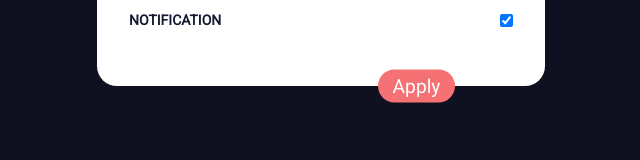
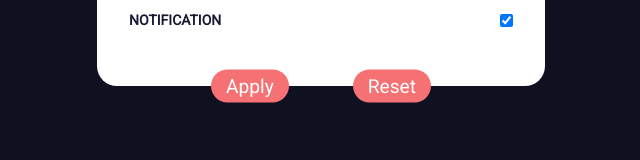
Before and after one commit to rainmodred/Pomodoro, a React (Create React App) app: page / in a window 1280 px wide. Both pictures are taken after a click on the button 640 px from the left and 760 px from the top of the page. Shown: the part 579-739 px from the top of the page, without its empty margins (319-959 px from the left). Built offline with nearby package versions, Linux system fonts and the light colour scheme.

Commit message:
Add reset settings button

```diff
--- a/src/components/SettingsModal/SettingsModal.module.css
+++ b/src/components/SettingsModal/SettingsModal.module.css
@@ -55,11 +55,18 @@
   flex-basis: 100px;
 }
 
-.submit {
+.buttonsWrapper {
   position: absolute;
-  right: 20%;
+  transform: translateY(50%);
   bottom: 0;
-  transform: translateY(50%);
+  left: 0;
+  right: 0;
+  display: flex;
+  justify-content: center;
+  column-gap: 4rem;
+}
+
+.button {
   background-color: var(--color-main);
   color: white;
   padding: 5px 15px;
@@ -69,11 +76,11 @@
   outline: none;
 }
 
-.submit:hover {
-  transform: rotate(5deg);
+.button:hover {
+  background-color: var(--color-blue);
 }
 
-.submit:focus {
+.button:focus {
   box-shadow: 0 0 0 0.05em #000, 0 0 0.15em 0.1em currentColor;
 }
 
--- a/src/components/SettingsModal/SettingsModal.tsx
+++ b/src/components/SettingsModal/SettingsModal.tsx
@@ -4,7 +4,7 @@ import VisuallyHidden from '@reach/visually-hidden';
 import { Listbox, ListboxList, ListboxOption } from '@reach/listbox';
 import '@reach/listbox/styles.css';
 
-import { useSettings } from '../../context/SettingsContext';
+import { initialSettings, useSettings } from '../../context/SettingsContext';
 import NumberInput from '../NumberInput/NumberInput';
 import VolumeSlider from '../VolumeSlider';
 import useSound from '../Pomodoro/useSound';
@@ -128,6 +128,36 @@ export default function SettingsModal({
 
   function handleNotificationChange(e: React.ChangeEvent<HTMLInputElement>) {
     setNotification(!notification);
+  }
+
+  function handleResetSettings() {
+    const {
+      timers,
+      selectedColor,
+      selectedSound,
+      volume,
+      autostart,
+      notification,
+    } = initialSettings;
+
+    setTimers(
+      timers.reduce<Record<string, string>>((prev, curr) => {
+        prev[curr.label] = (curr.time / 60).toString();
+        return prev;
+      }, {}),
+    );
+    setColors(
+      [...colorsList].map(color =>
+        color.value === selectedColor
+          ? { ...color, checked: true }
+          : { ...color, checked: false },
+      ),
+    );
+
+    setCurrentSound(selectedSound);
+    setVolume(volume);
+    setAutostart(autostart);
+    setNotification(notification);
   }
 
   return (
@@ -258,9 +288,18 @@ export default function SettingsModal({
           </li>
         </ul>
 
-        <button className={styles.submit} type="submit">
-          Apply
-        </button>
+        <div className={styles.buttonsWrapper}>
+          <button className={`${styles.button} ${styles.submit}`} type="submit">
+            Apply
+          </button>
+          <button
+            className={`${styles.button} ${styles.reset}`}
+            type="button"
+            onClick={handleResetSettings}
+          >
+            Reset
+          </button>
+        </div>
       </form>
     </Dialog>
   );
--- a/src/components/VolumeSlider.tsx
+++ b/src/components/VolumeSlider.tsx
@@ -29,7 +29,7 @@ export default function VolumeSlider({ volume, onChange }: VolumeSliderProps) {
       min={0}
       max={100}
       step={5}
-      defaultValue={volume}
+      value={volume}
     >
       <SliderTrack>
         <SliderRange />
--- a/src/context/SettingsContext.tsx
+++ b/src/context/SettingsContext.tsx
@@ -38,7 +38,7 @@ type ACTIONTYPE =
       payload: boolean;
     };
 
-const initialState: Settings = {
+export const initialSettings: Settings = {
   timers: [
     { label: 'pomodoro', time: 1500 },
     { label: 'short break', time: 300 },
@@ -52,10 +52,10 @@ const initialState: Settings = {
 };
 
 function getInitialState() {
-  return getFromStrorage('settings') || initialState;
+  return getFromStrorage('settings') || initialSettings;
 }
 
-function reducer(state: typeof initialState, action: ACTIONTYPE) {
+function reducer(state: typeof initialSettings, action: ACTIONTYPE) {
   let updatedSettings: Settings | null = null;
 
   switch (action.type) {
```
